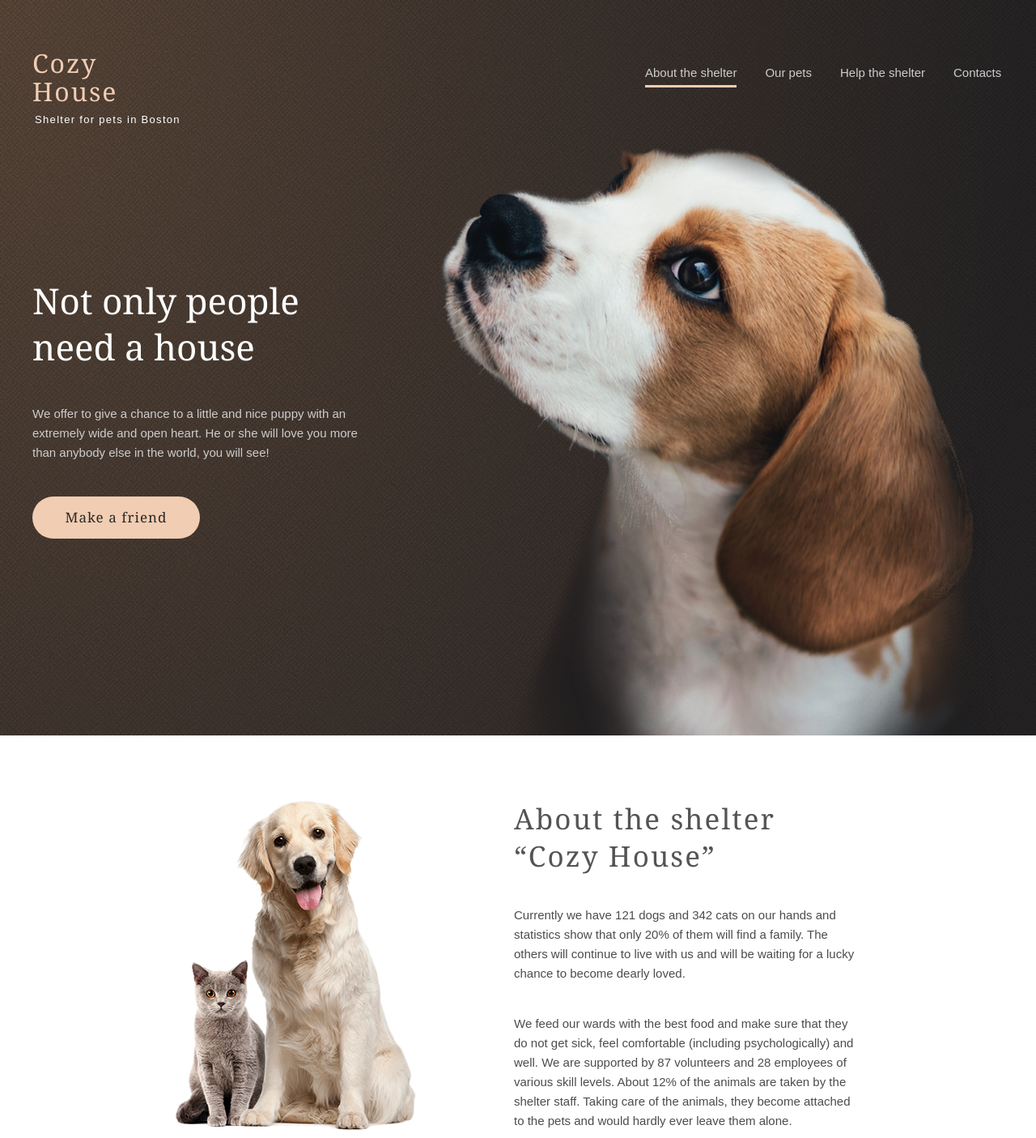
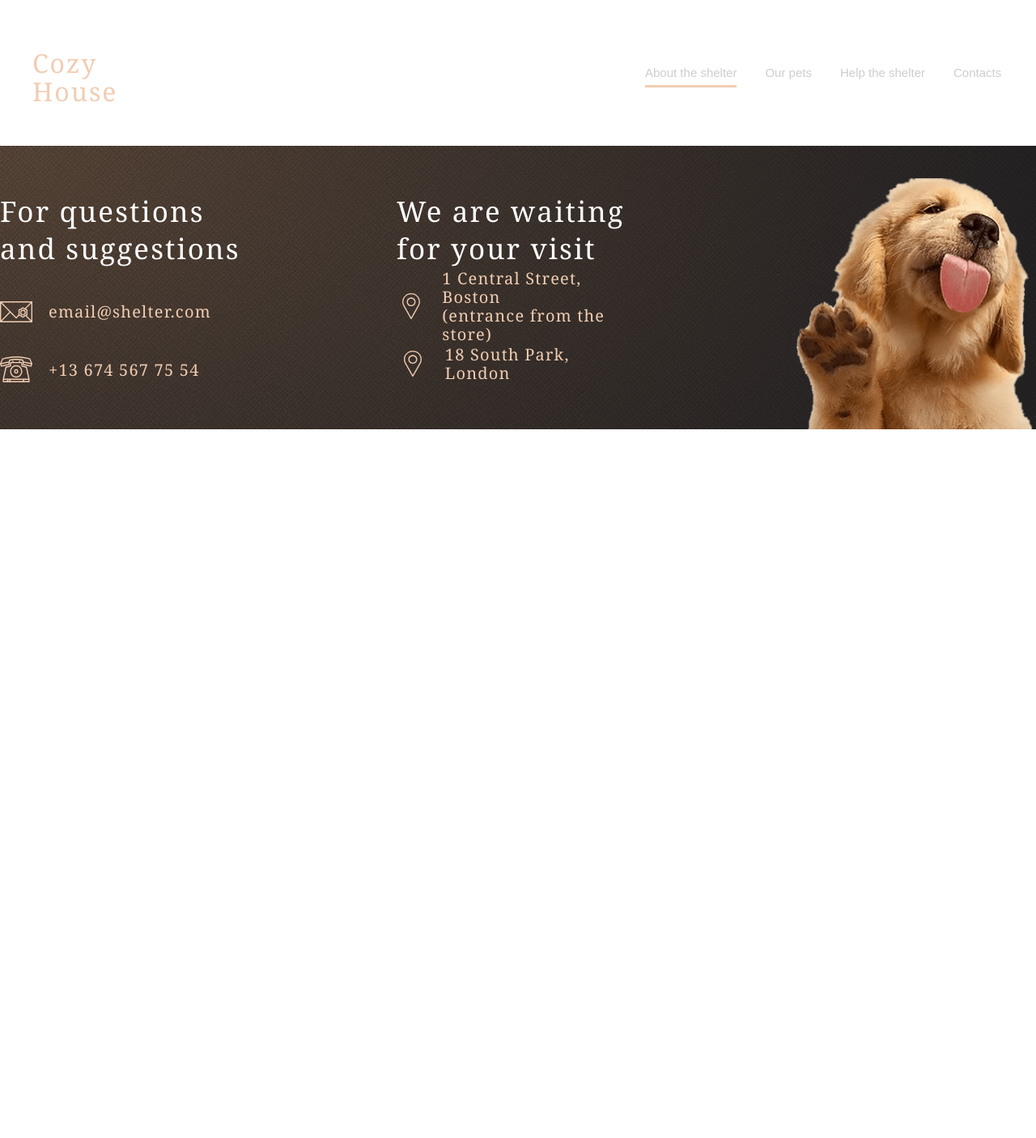
Before and after one commit to SafeAreaView/Shelter, a React (Vite) app: page / in a window 1280 px wide. Shown: the top 1405 px of the page at 81% size. After the commit the page ends 800 px from the top, so only its background shows below. Built offline with nearby package versions, Linux system fonts and the light colour scheme; a web font is replaced by a local one.

Commit message:
feat: add aboutpage starter

```diff
--- a/src/App.jsx
+++ b/src/App.jsx
@@ -2,13 +2,12 @@ import React from "react";
 import MainSection from "./components/MainSefction/MainSection";
 import Main from "./components/Main/Main";
 import Footer from "./components/Footer/Footer";
+import AboutPage from "./components/AboutPage/AboutPage";
 
 function App() {
   return (
     <div>
-      <MainSection />
-      <Main />
-      <Footer></Footer>
+      <AboutPage></AboutPage>
     </div>
   );
 }
--- a/src/components/AboutPage/AboutPage.jsx
+++ b/src/components/AboutPage/AboutPage.jsx
@@ -1,7 +1,15 @@
 import React from "react";
-
+import Header from "../Header/Header";
+import Footer from "../Footer/Footer";
+import AboutPageContent from "./AboutPageContent";
 function AboutPage() {
-  return <div></div>;
+  return (
+    <div>
+      <Header></Header>
+      <AboutPageContent></AboutPageContent>
+      <Footer></Footer>
+    </div>
+  );
 }
 
 export default AboutPage;
--- /dev/null
+++ b/src/components/AboutPage/AboutPageContent.css
@@ -0,0 +1 @@
+.about-page-content {}
--- /dev/null
+++ b/src/components/AboutPage/AboutPageContent.jsx
@@ -0,0 +1,7 @@
+import React from "react";
+import "./AboutPageContent.css";
+function AboutPageContent() {
+  return <div className="about-page-content"></div>;
+}
+
+export default AboutPageContent;
--- a/src/main.jsx
+++ b/src/main.jsx
@@ -1,6 +1,7 @@
 import React from "react";
 import ReactDOM from "react-dom/client";
 import App from "./App";
+import AboutPage from "./components/AboutPage/AboutPage";
 import "./index.css";
 
 ReactDOM.createRoot(document.getElementById("root")).render(
```
